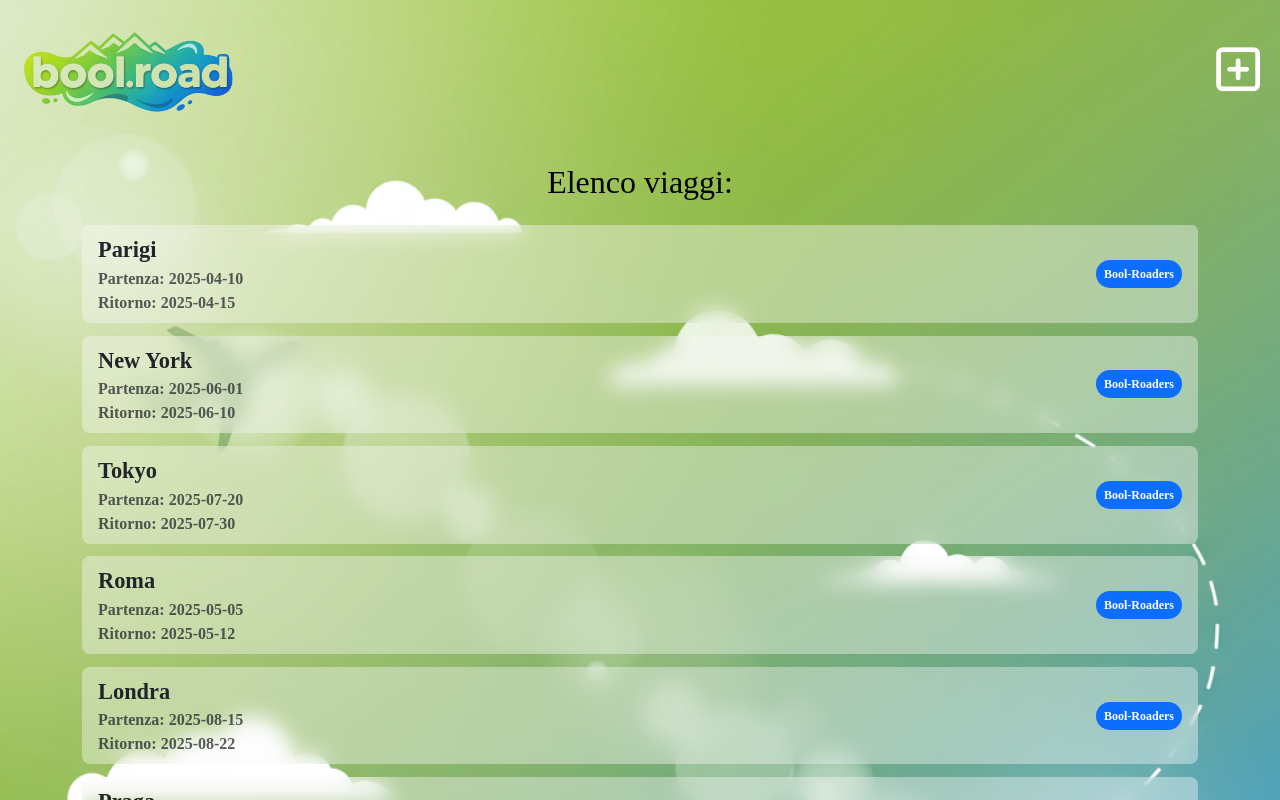
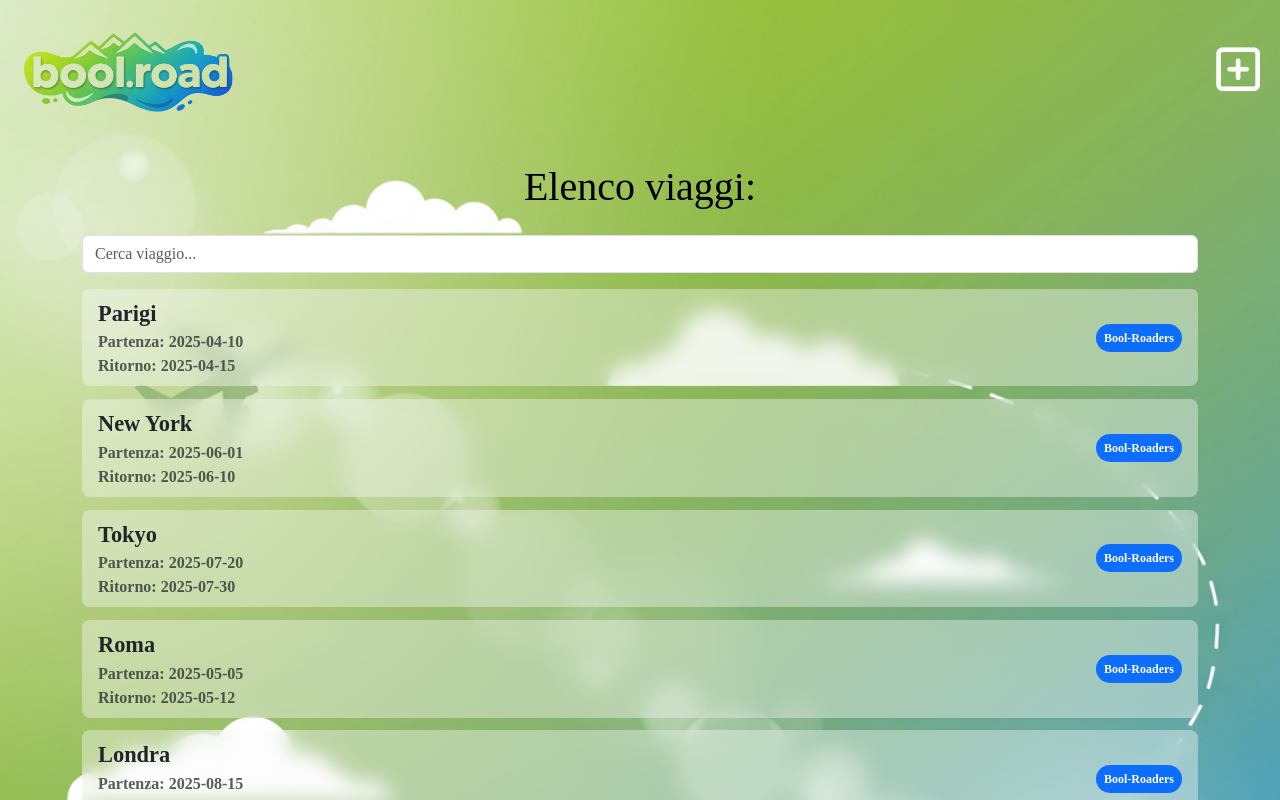
Before and after one commit to MirkoCaccavone/boolroad, a React (Vite) app: page / in a window 1280 px wide. Shown: the top 800 px of the page. Built offline with nearby package versions, Linux system fonts and the light colour scheme.

Commit message:
add searchbar

```diff
--- a/src/components/TripDetails.jsx
+++ b/src/components/TripDetails.jsx
@@ -23,7 +23,15 @@ const TripDetails = () => {
 
     return (
         <>
+
             <div className='container-sm'>
+                <input
+                    type="text"
+                    placeholder="Cerca partecipante..."
+                    className="form-control"
+                    value={searchTerm}
+                    onChange={(e) => setSearchTerm(e.target.value)}
+                />
                 <Accordion defaultActiveKey="0" className="mt-4">
                     {filteredParticipants.map((participant, index) => (
                         <Card key={participant.id} className='list-group-item'>
--- a/src/components/TripList.jsx
+++ b/src/components/TripList.jsx
@@ -1,17 +1,33 @@
+import { useState } from 'react';
 import { Link } from 'react-router-dom';
 import { trips } from '../../data.js';
 
 
 const TripList = () => {
+
+    const [searchTerm, setSearchTerm] = useState('');
+
+
+    const filteredTrips = trips.filter((trip) =>
+        trip.luogo.toLowerCase().includes(searchTerm.toLowerCase())
+    );
     return (
         <div className="container mt-4">
-            <h2 className="text-center mb-4">Elenco viaggi:</h2>
+            <h1 className="text-center mb-4">Elenco viaggi:</h1>
+            <input
+                type="text"
+                placeholder="Cerca viaggio..."
+                className="form-control mb-3"
+                value={searchTerm}
+                onChange={(e) => setSearchTerm(e.target.value)}
+            />
             <div className="list-group">
-                {trips.map((trip) => (
+                {filteredTrips.map((trip) => (
                     <Link
                         key={trip.id}
                         to={`/trips/${trip.id}`}
                         className="list-group-item list-group-item-action d-flex justify-content-between align-items-center"
+
                     >
                         <div>
                             <strong className='luogo'>{trip.luogo}</strong>
```
